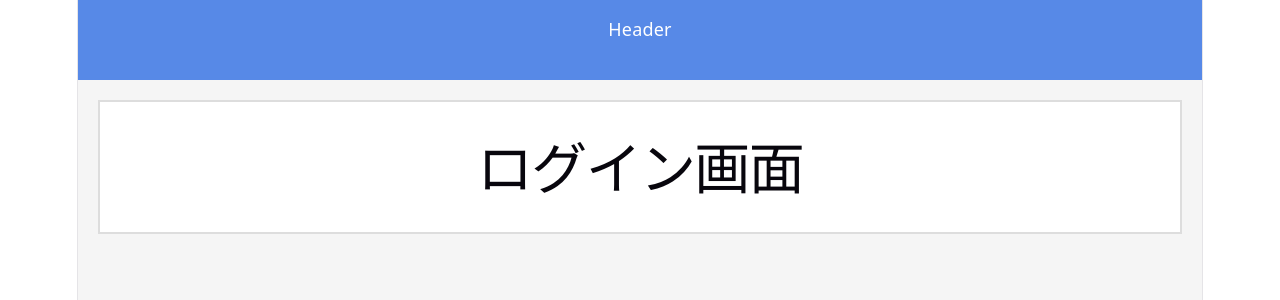
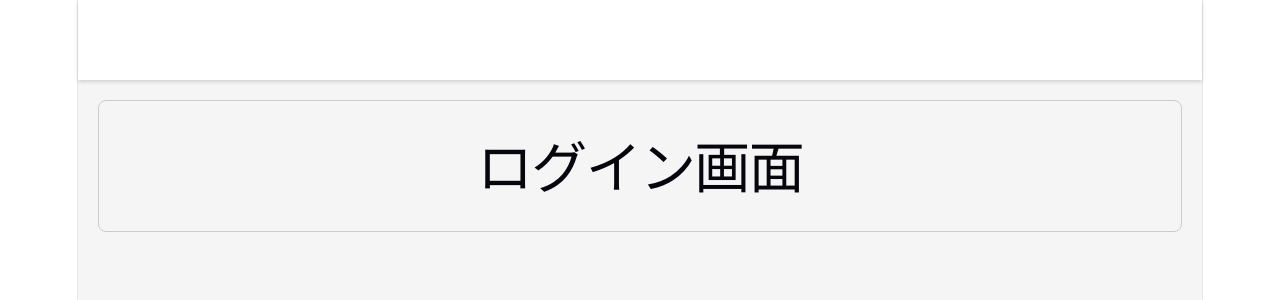
Before and after one commit to mei3336/ptu-training-hosoya, a React (Vite) app in the folder frontend/: page / in a window 1280 px wide. Shown: the top 300 px of the page. Built offline with nearby package versions, Linux system fonts and the light colour scheme.

Commit message:
レイアウト設計一旦完結。デモアプリに合わせてCSS調整を行った。

```diff
--- a/frontend/src/App.css
+++ b/frontend/src/App.css
@@ -8,14 +8,16 @@
 .header {
   height: 80px;
   width: 100%;
-  background-color: #5789e7; /* 青紫 */
+  background-color: #ffffff; /* 白 */
   color: white;
   padding: 16px;
+  box-shadow: 0 2px 4px rgba(0, 0, 0, 0.15); /* 軽い影を追加 */
 }
 
 .main-content {
-  background-color: #ffffff; /* 白 */
-  border: 2px solid #ddd;
+  background-color: #f5f5f5; /* 共通レイアウト背景と同系色 */
+  border: 1px solid #ccc; /*見やすさ重視、後で消します*/
   padding: 20px;
   margin: 20px;
+  border-radius: 8px;
 }
--- a/frontend/src/components/Header.jsx
+++ b/frontend/src/components/Header.jsx
@@ -2,7 +2,6 @@ function Header() {
   return (
 
     <header className="header">
-     Header
     </header>
   );
 }
--- a/frontend/src/layouts/AuthLayout.jsx
+++ /dev/null
@@ -1,9 +0,0 @@
-function AuthLayout({ children }) {
-  return (
-    <div className="auth-layout">
-      {children}
-    </div>
-  );
-}
-
-export default AuthLayout;
```
